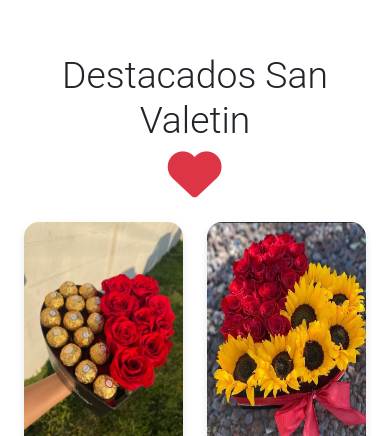
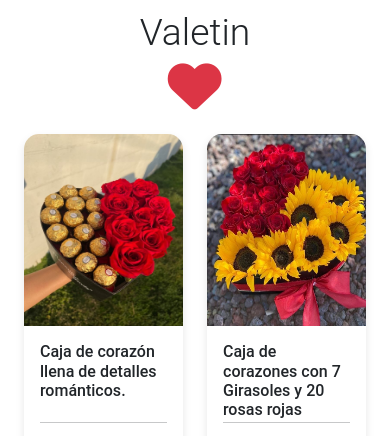
Before and after one commit to alfredosalgado/florerialaunion, a plain HTML site: page index.html in a window 390 px wide. Shown: the part 832-1268 px from the top of the page. Drawn offline with nearby package versions, Linux system fonts and the light colour scheme.

Commit message:
cambios1

```diff
--- a/assets/css/style.css
+++ b/assets/css/style.css
@@ -171,20 +171,6 @@ menu {
 }
 /*----------------------------------------------------*/
 
-/*MEDIA QUERYS*/
-/* Media query para pantallas más pequeñas (móviles) */
-@media (max-width: 768px) {
-  .carousel-item {
-    height: 300px; /* Ajustamos la altura para vista móvil */
-  }
-  .navf {
-    display: none;
-  }
-}
-
-@media
-/*--------------------------------------------------------*/
-
 article {
   height: 160px
 }
@@ -194,13 +180,6 @@ article {
   font-family: "Roboto", sans-serif;
   font-weight: 300;
   font-style: normal;
-}
-
-.titulocard {
-  font-family: "Roboto", sans-serif;
-  font-weight: 300;
-  font-style: normal;
-  color: #212529;
 }
 
 .roboto-medium {
@@ -307,6 +286,9 @@ article {
 
 .tituloc {
   height: 4rem;
+  font-family: "Roboto", sans-serif;
+  color: #212529;
+  font-size: 1rem;
 }
 
 .card {
@@ -330,3 +312,25 @@ article {
 .asd {
   height: 200px;
 }
+
+
+
+/*MEDIA QUERYS*/
+/* Media query para pantallas más pequeñas (móviles) */
+@media (max-width: 768px) {
+  .carousel-item {
+    height: 300px; /* Ajustamos la altura para vista móvil */
+  }
+  .navf {
+    display: none;
+  }
+  .tituloc {
+    height: 4rem;
+  }
+  .im {
+    height: 12rem;
+  }
+}
+
+@media
+/*--------------------------------------------------------*/
```
